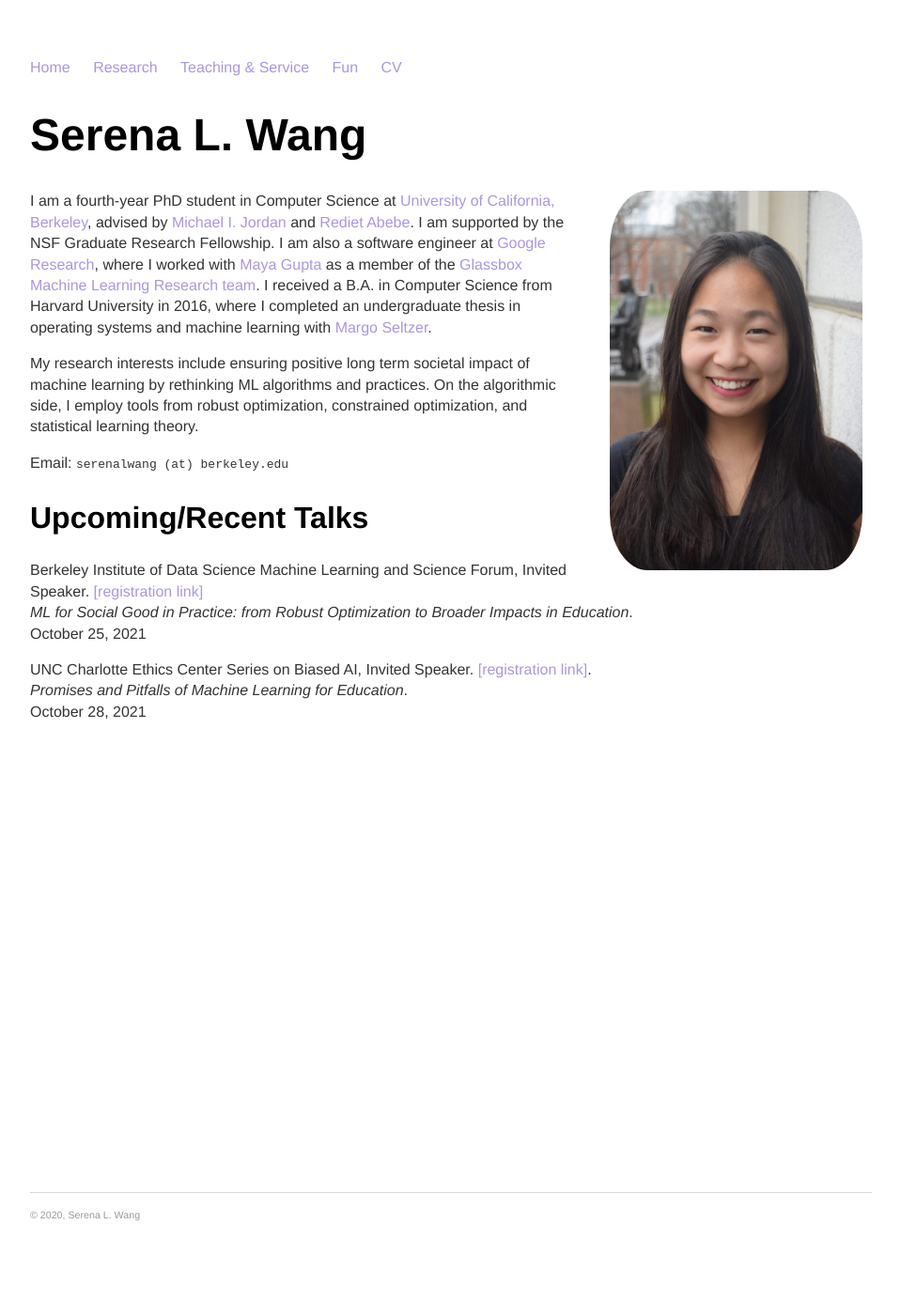
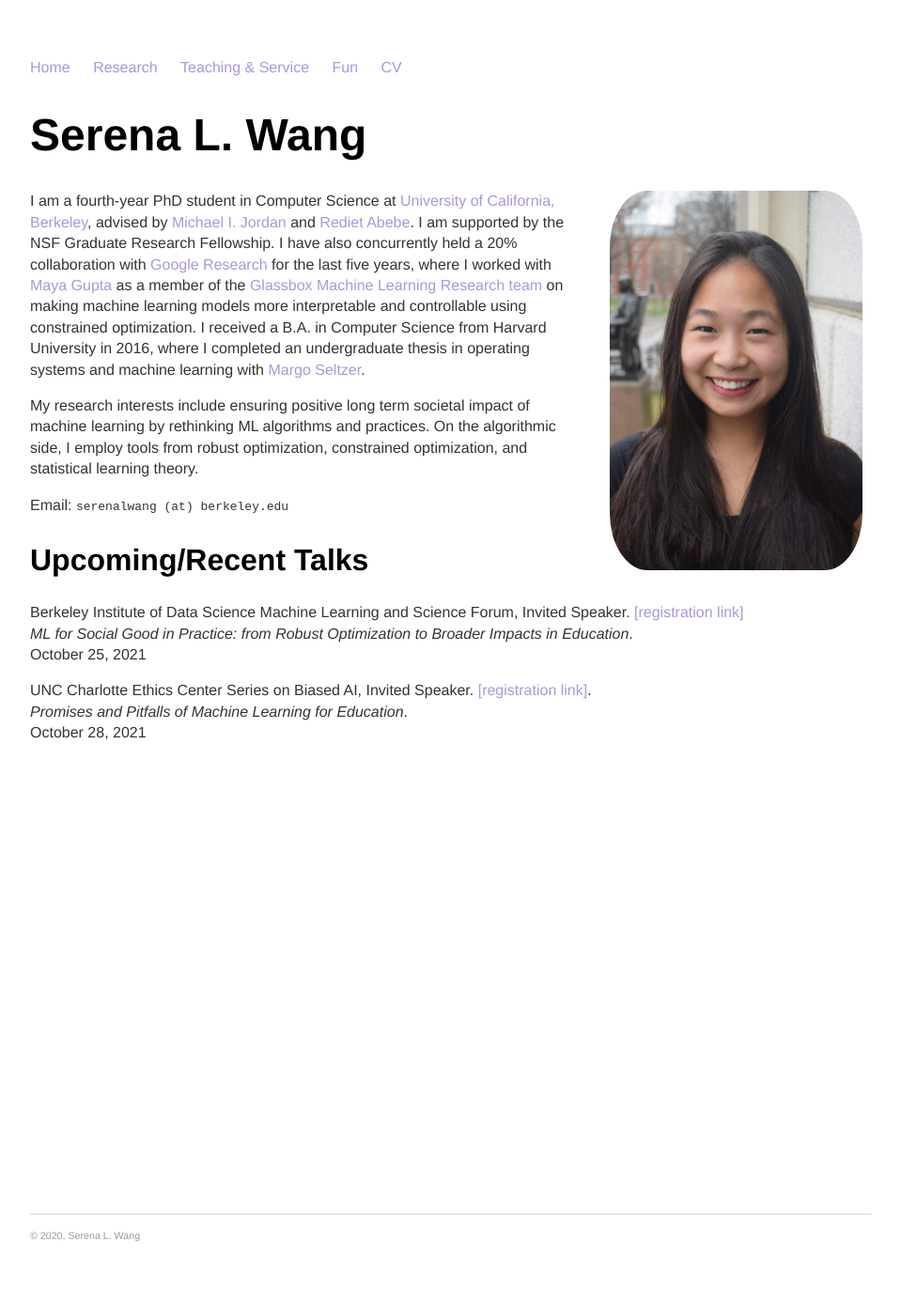
Before and after one commit to serenalwang/serenalwang.github.io, a Jekyll site: the page built from index.md, in a window 1280 px wide. Shown: the whole page at 94% size, without its empty margins (160-1119 px from the left). Built offline with Jekyll 4.4.1, drawn with Linux system fonts in a browser that asks for light colours; before the commit the page ends 1363 px from its top, so only the background shows below that.

Commit message:
updated bio

```diff
--- a/index.md
+++ b/index.md
@@ -8,7 +8,7 @@
 
 <img src="img/serena.jpg" alt="Photo" class="rightside_image">
 
-I am a fourth-year PhD student in Computer Science at [University of California, Berkeley](https://eecs.berkeley.edu/), advised by [Michael I. Jordan](https://people.eecs.berkeley.edu/~jordan/) and [Rediet Abebe](https://www.redietabebe.com/). I am supported by the NSF Graduate Research Fellowship. I am also a software engineer at [Google Research](https://research.google/people/SerenaLutongWang/), where I worked with [Maya Gupta](https://mayagupta.org/) as a member of the [Glassbox Machine Learning Research team](https://www.technologyreview.com/2015/11/05/165175/google-tries-to-make-machine-learning-a-little-more-human/). I received a B.A. in Computer Science from Harvard University in 2016, where I completed an undergraduate thesis in operating systems and machine learning with [Margo Seltzer](https://www.seltzer.com/margo/).
+I am a fourth-year PhD student in Computer Science at [University of California, Berkeley](https://eecs.berkeley.edu/), advised by [Michael I. Jordan](https://people.eecs.berkeley.edu/~jordan/) and [Rediet Abebe](https://www.redietabebe.com/). I am supported by the NSF Graduate Research Fellowship. I have also concurrently held a 20% collaboration with [Google Research](https://research.google/people/SerenaLutongWang/) for the last five years, where I worked with [Maya Gupta](https://mayagupta.org/) as a member of the [Glassbox Machine Learning Research team](https://www.technologyreview.com/2015/11/05/165175/google-tries-to-make-machine-learning-a-little-more-human/) on making machine learning models more interpretable and controllable using constrained optimization. I received a B.A. in Computer Science from Harvard University in 2016, where I completed an undergraduate thesis in operating systems and machine learning with [Margo Seltzer](https://www.seltzer.com/margo/).
 
 My research interests include ensuring positive long term societal impact of machine learning by rethinking ML algorithms and practices. On the algorithmic side, I employ tools from robust optimization, constrained optimization, and statistical learning theory.
 
```
